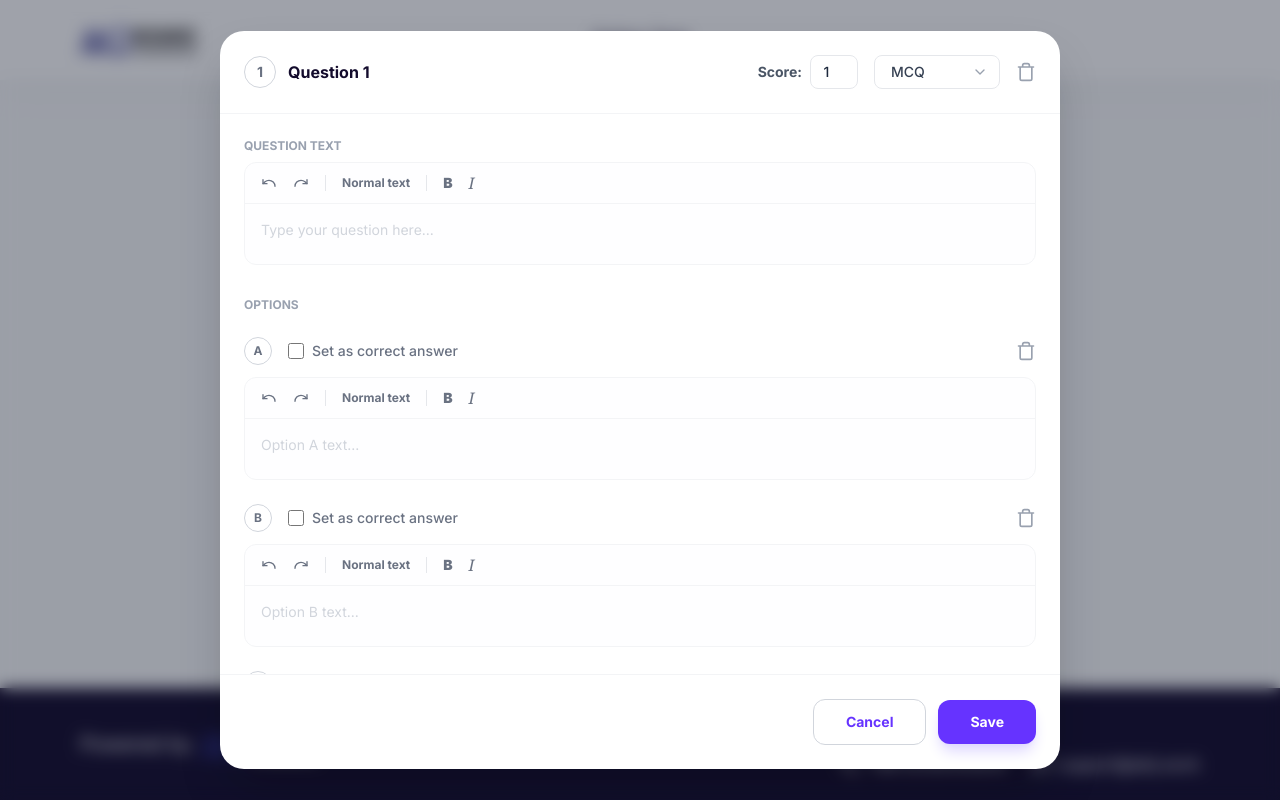
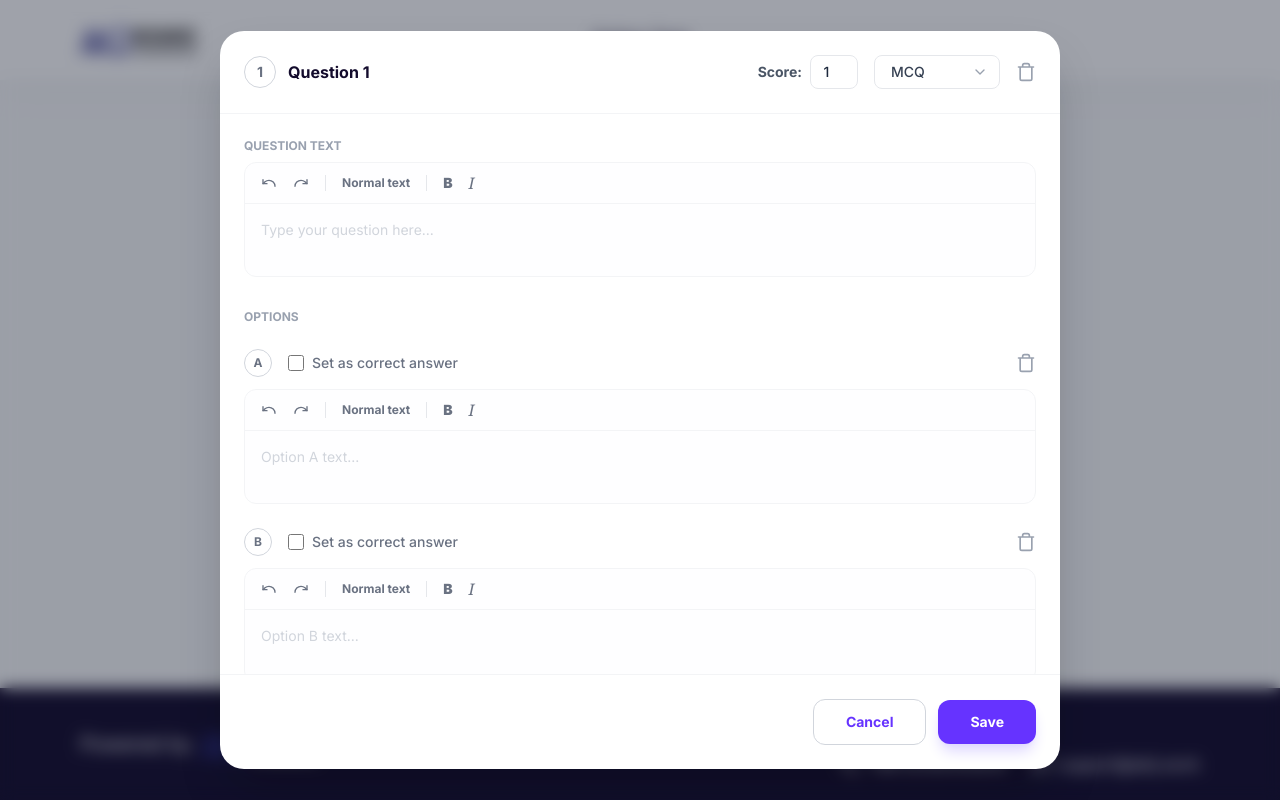
Before and after one commit to shuvo794/online-assessment, a Next.js app: page /online-tests/questions/mcq-modal in a window 1280 px wide. Built offline with nearby package versions, Linux system fonts and the light colour scheme.

Commit message:
feat: add MCQ question editor modal and test success component

```diff
--- a/app/(main)/online-tests/questions/mcq-modal/page.tsx
+++ b/app/(main)/online-tests/questions/mcq-modal/page.tsx
@@ -283,22 +283,21 @@ function RichTextEditor({
         <button className="italic hover:text-gray-900 font-serif">I</button>
       </div>
       {/* Input Area */}
-      <div className="relative min-h-[60px] p-4 text-sm text-gray-800 focus:outline-none">
-        <div
-          className="min-h-[1.5rem] w-full"
-          contentEditable
+      <div className="relative p-2">
+        <textarea
+          className="block w-full resize-none rounded bg-transparent p-2 text-sm text-gray-800 placeholder:text-gray-300 focus:outline-none"
+          rows={2}
+          value={value}
+          placeholder={placeholder}
           onFocus={() => setIsFocused(true)}
           onBlur={() => setIsFocused(false)}
-          onInput={(e) => onChange(e.currentTarget.innerText)}
-          suppressContentEditableWarning={true}
-        >
-          {value}
-        </div>
-        {!value && !isFocused && (
-          <span className="pointer-events-none absolute left-4 top-4 text-gray-300">
-            {placeholder}
-          </span>
-        )}
+          onChange={(e) => {
+            onChange(e.target.value);
+            // Auto-resize
+            e.target.style.height = 'auto';
+            e.target.style.height = e.target.scrollHeight + 'px';
+          }}
+        />
       </div>
     </div>
   );
--- a/components/test-success.tsx
+++ b/components/test-success.tsx
@@ -1,8 +1,23 @@
+"use client";
+
 import Link from "next/link";
-
+import { useEffect, useState } from "react";
 import { ChecklistIcon } from "@/components/online-tests-icons";
 
 export function TestSuccess() {
+  const [displayName, setDisplayName] = useState("Candidate");
+
+  useEffect(() => {
+    const raw = localStorage.getItem("user");
+    if (raw) {
+      const user = JSON.parse(raw);
+      if (user.email) {
+        const name = user.email.split("@")[0].replace(/\./g, " ");
+        setDisplayName(name);
+      }
+    }
+  }, []);
+
   return (
     <div className="mx-auto flex w-full max-w-[840px] items-center justify-center pt-8 md:pt-16">
       <div className="flex w-full flex-col items-center gap-8 rounded-2xl border border-[#f0f0f0] bg-white px-6 py-12 text-center shadow-sm md:px-12 md:py-16">
@@ -15,8 +30,7 @@ export function TestSuccess() {
             Test Completed
           </h1>
           <p className="max-w-[600px] text-base leading-relaxed text-slate-500 md:text-lg">
-            Congratulations! Md. Naimur Rahman, You have completed your MCQ Exam
-            for Probationary Officer. Thank you for participating.
+            Congratulations! <strong className="capitalize text-slate-800">{displayName}</strong>, You have completed your MCQ Exam. Thank you for participating.
           </p>
         </div>
 
```
